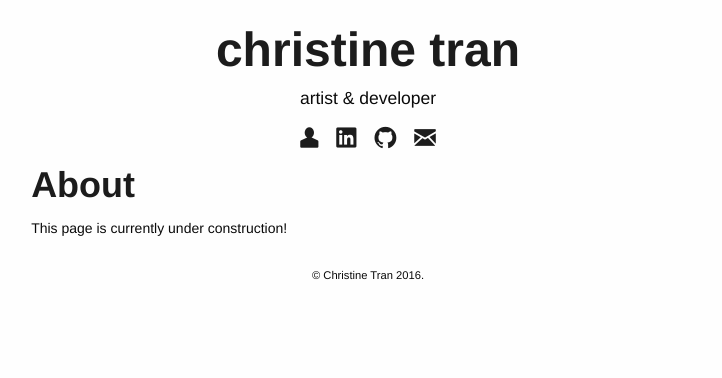
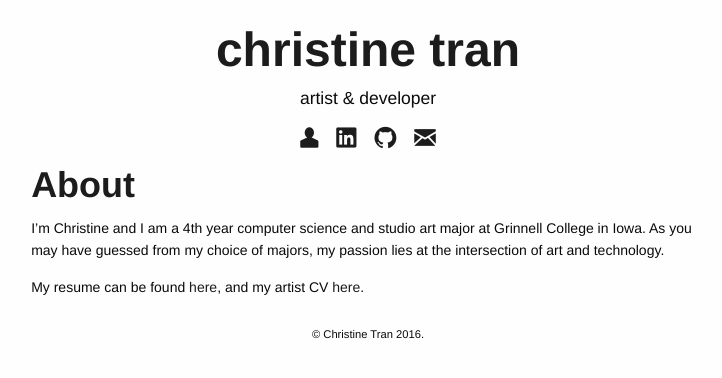
Before and after one commit to tranchri/art-final-portfolio, a Jekyll site: the page built from about.md, in a window 1280 px wide. Shown: the top 378 px of the page, without its empty margins (272-994 px from the left). Built offline with Jekyll 4.4.1, drawn with Linux system fonts in a browser that asks for light colours.

Commit message:
Added content to the about page

```diff
--- a/about.md
+++ b/about.md
@@ -4,4 +4,6 @@ title: About
 permalink: /about/
 ---
 
-This page is currently under construction!
+I’m Christine and I am a 4th year computer science and studio art major at Grinnell College in Iowa.  As you may have guessed from my choice of majors, my passion lies at the intersection of art and technology.
+
+My resume can be found [here]({{root}}/img/CT2016.pdf), and my artist CV [here]({{root}}/img/CV.pdf).
--- a/css/style.css
+++ b/css/style.css
@@ -39,7 +39,7 @@ ul {
 	font-size: 3.43rem;
 }
 
-a, a:hover, a.focus{
+a, a:hover, a:focus{
 	color: #1C1C1C;
 }
 
```
Also changed, not shown: 1 other file.
